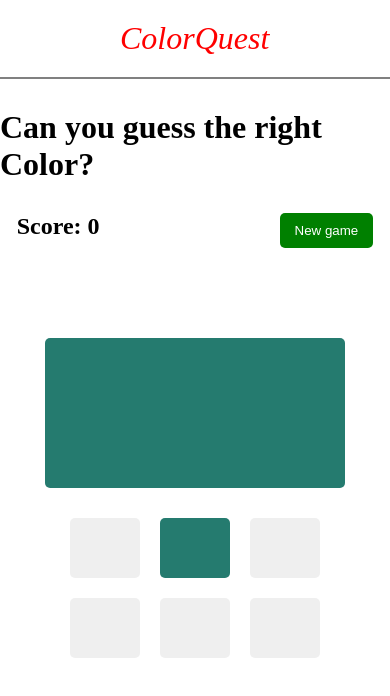
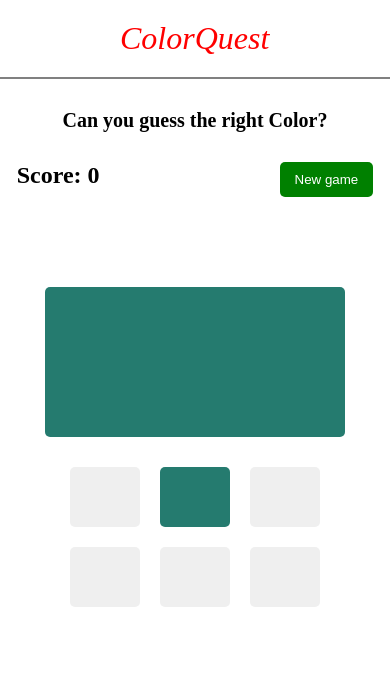
Before and after one commit to DevMeley/Color-guessing-game, a React (Vite) app: page / in a window 390 px wide. Shown: the top 696 px of the page. Built offline with nearby package versions, Linux system fonts and the light colour scheme.

Commit message:
media query

```diff
--- a/src/CSS/MainComponent.css
+++ b/src/CSS/MainComponent.css
@@ -47,3 +47,10 @@ span{
     font-size: 20px;
 
 }
+
+
+@media screen and (max-width: 400px) {
+    h2{
+        font-size: 20px;
+    }
+}
```
Also changed, not shown: src/CSS/Nav.css (line endings or trailing spaces).
